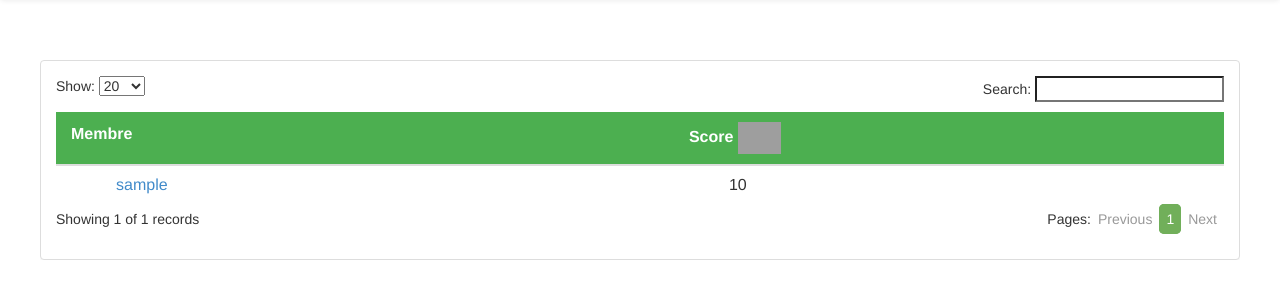
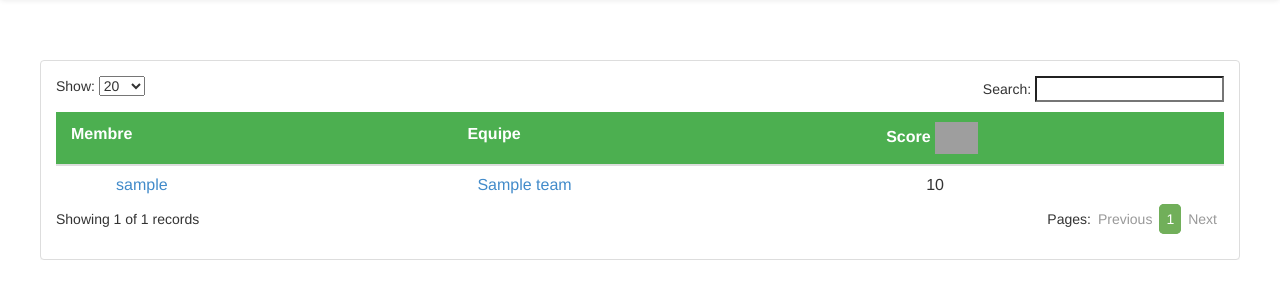
Before and after one commit to geleouet/PollEuro2016, a Django app: page /euro/classement in a window 1280 px wide. Shown: the part 52-352 px from the top of the page. Run offline with Django 3.2, Linux system fonts and the light colour scheme; tables that the repository leaves empty hold one stand-in row (values such as "Sample post"); parts of the project's set-up code (start-up, migrations or seed data) failed here and were passed over; some libraries are stand-ins or nearby versions; some web fonts are replaced; grey boxes are pictures that could not be loaded.

Commit message:
improve classement
classement by user
classement in a team

```diff
--- a/euro/models.py
+++ b/euro/models.py
@@ -4,6 +4,7 @@ from django.db import models
 from datetime import datetime
 import logging
 from django.contrib.auth.models import User
+from django.db.models import Count, Min, Sum, Avg, F, Q, Value, Max
 
 # Create your models here.
 
@@ -48,8 +49,15 @@ class Rencontre(models.Model):
 class Team(models.Model):
     name = models.CharField(max_length=200)
     description = models.CharField(max_length=200)
+    score_cache = -1;
+
     def __str__(self):
         return self.name
+    def score(self):
+        if self.score_cache == -1:
+            self.score_cache = self.member_set.annotate(score=Sum('pronostic__points')).aggregate(total=Sum('score')).get('total')
+        return self.score_cache
+
 
 class Member(models.Model):
     user = models.OneToOneField(User)
--- a/euro/templates/euro/base.html
+++ b/euro/templates/euro/base.html
@@ -43,7 +43,7 @@
             </ul>
             <ul class="nav navbar-nav navbar-right">
                 {% if username %}
-                <li><a href="#">Welcome, {{username}}</a></li>
+                <li><a href="#">Welcome, {{username|capfirst}}</a></li>
                 <li>
                     <a href="{% url 'euro:logout' %}"><span class="glyphicon glyphicon-log-out"></span> Logout</a>
                 </li>
--- a/euro/templates/euro/classement.html
+++ b/euro/templates/euro/classement.html
@@ -3,12 +3,25 @@
 {% load extra_euro %}
 
 {% block content %}
+
+
+{% if team %}
+  <div class="jumbotron">
+      <h1><i>{{team.name|capfirst}}</i></h1>
+      <h2>{{team.description|capfirst}} </h2>
+  </div>
+  <h2>Total Points <span class="label label-warning">{{team.score}} </span></h2>
+
+{% endif %}
+
+
 <div class="panel-group" style="overflow-x:auto;">
 <div class="panel panel-default">
   <div class="panel-body">
       <table id = "classement" style="width:100%">
         <thead style="border-bottom: 2px solid #ddd">
             <th style="vertical-align: center;padding-top: 2px;padding-left: 15px;padding-right: 15px;">Membre</th>
+            <th style="vertical-align: center;padding-top: 2px;padding-left: 15px;padding-right: 15px;">Equipe</th>
             <th style="vertical-align: center;padding-left: 15px;padding-right: 15px;">Score <img src="{% static 'euro/images/victoire.png' %}" alt="Euro 2016" height="32" /></th>
         </thead>
         {% for user in users %}
@@ -17,10 +30,16 @@
             <td style='padding: 15px;'><strong><span style="padding-left: 45px;padding-right: 15px;">
                 <a href="{% url 'euro:member_id' user.id %}">{{user.user.username}}</a>
                 </span></strong></td>
-            <td><span style="padding-left: 45px;padding-right: 15px;"> {{user.score}}</span></td>
+            <td style='padding: 15px;'><strong><span style="padding-left: 15px;padding-right: 15px;">
+                {% if user.team %}<a href="{% url 'euro:team' user.team.id %}">{{user.team}}</a>{% endif %}
+                </span></strong></td>
+            <td><span style="padding-left: 45px;padding-right: 15px;"><strong> {{user.score}} </strong></span></td>
             {% else %}
             <td style = 'padding: 15px;'><span style="padding-left: 50px;padding-right: 15px;">
                 <a href="{% url 'euro:member_id' user.id %}">{{user.user.username}}</a>
+                </span></td>
+            <td style='padding: 15px;'><span style="padding-left: 15px;padding-right: 15px;">
+                {% if user.team %}<a href="{% url 'euro:team' user.team.id %}">{{user.team}}</a>{% endif %}
                 </span></td>
             <td><span style="padding-left: 45px;padding-right: 15px;"> {{user.score}}</span></td>
             {% endif %}
--- a/euro/urls.py
+++ b/euro/urls.py
@@ -14,6 +14,8 @@ urlpatterns = [
     url(r'^member_id/(?P<mid>[0-9]+)/$', views.view_member, name='member_id'),
     url(r'^teams$', views.manageteam, name='teams'),
 
+    url(r'^team_id/(?P<mid>[0-9]+)/$', views.team, name='team'),
+
 
     url(r'^logout$', views.logout_view, name='logout'),
 
--- a/euro/views.py
+++ b/euro/views.py
@@ -19,6 +19,10 @@ import logging
 # Create your views here.
 
 def view_member(request, mid):
+    if request.user.is_authenticated():
+        me = request.user.member
+    else:
+        me = None
 
     user = Member.objects.filter(id=mid).get()
     latest_rencontre_list = Rencontre.objects.filter(date__gte=datetime.now()).order_by('-date')[:5]
@@ -32,10 +36,13 @@ def view_member(request, mid):
     for res in resultats :
         res.points = pronostics.filter(match__exact=res.match).get().points
     print resultats
+    print me
+    print user
 
 
     context = {
         'user': user,
+        'edit': user == me,
         'username' : request.session.get('username', None),
         'latest_rencontre_list' : latest_rencontre_list,
         'latest_rencontre_date': latest_rencontre_date,
@@ -100,6 +107,26 @@ def classement(request):
     return render(request, 'euro/classement.html', context)
 
 
+def team(request, mid):
+    if request.user.is_authenticated():
+        user = request.user.member
+    else:
+        user = None
+        self_user = None
+
+    users = Member.objects.filter(team_id=mid).annotate(score=Sum('pronostic__points')).order_by('-score').all()
+
+    context = {
+        'users': users,
+        'self': user,
+        'username' : request.session.get('username', None),
+        'team': Team.objects.filter(id=mid).get(),
+
+    }
+    return render(request, 'euro/classement.html', context)
+
+
+
 def index(request):
 
     if request.user.is_authenticated():
@@ -140,6 +167,8 @@ def register(request):
     user = User.objects.create_user(request.POST['username'], request.POST['email'], request.POST['password'])
     request.session['member_id'] = user.id
     request.session['username'] = user.username
+    user = authenticate(username=request.POST['username'], password=request.POST['password'])
+    login(request, user)
     return HttpResponseRedirect(reverse('euro:index'))
 
 def check_login(request):
```
Also changed, not shown: euro/templates/euro/home.html (+9 -1 lines).
